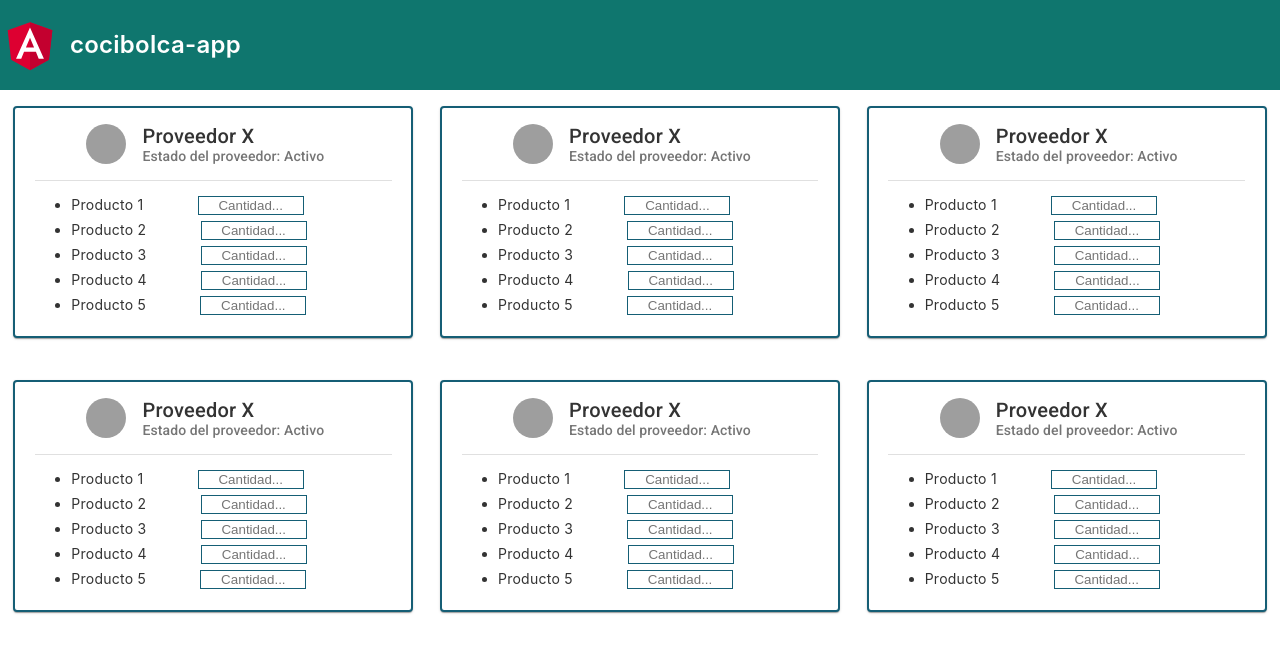
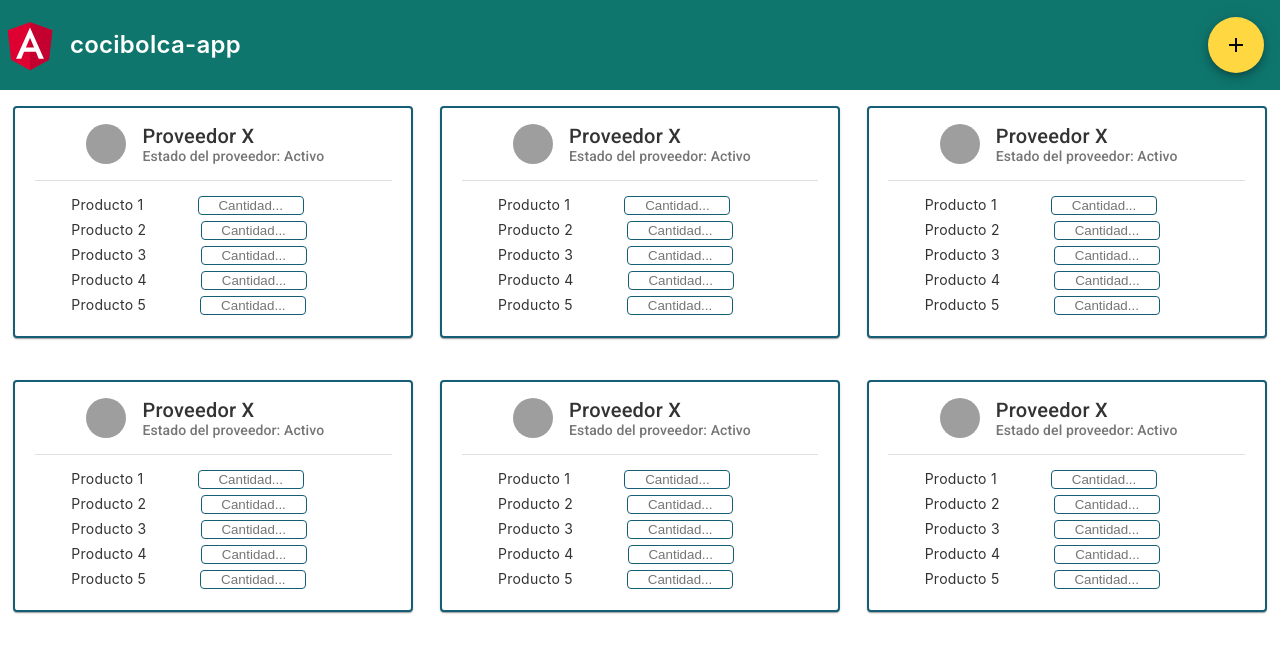
Before and after one commit to NormanA1una/cocibolca-app, an Angular app: page / in a window 1280 px wide. Shown: the top 652 px of the page. Built offline with nearby package versions, Linux system fonts and the light colour scheme; grey boxes are pictures that could not be loaded.

Commit message:
Cosas, me duele la cabeza

```diff
--- a/src/app/app.component.html
+++ b/src/app/app.component.html
@@ -10,6 +10,9 @@
   />
   <span class="text-white text-2xl">{{ title }}</span>
   <div class="flex flex-1 spacer"></div>
+  <button class="mr-4" color="accent" mat-fab>
+    <mat-icon>add</mat-icon>
+  </button>
 </div>
 <div
   class="grid grid-cols-1 max-[820px]:justify-items-center min-[820px]:grid-cols-2 min-[1200px]:grid-cols-3"
--- a/src/app/app.component.ts
+++ b/src/app/app.component.ts
@@ -7,12 +7,4 @@ import { Component } from '@angular/core';
 })
 export class AppComponent {
   title = 'cocibolca-app';
-
-  nameOfProduct: string[] = [
-    'Producto 1',
-    'Producto 2',
-    'Producto 3',
-    'Producto 4',
-    'Producto 5',
-  ];
 }
--- a/src/app/app.module.ts
+++ b/src/app/app.module.ts
@@ -8,6 +8,7 @@ import { MatCardModule } from '@angular/material/card';
 import { MatDividerModule } from '@angular/material/divider';
 import { MatGridListModule } from '@angular/material/grid-list';
 import { MatListModule } from '@angular/material/list';
+import { MatIconModule } from '@angular/material/icon';
 
 @NgModule({
   declarations: [AppComponent, ProductCardComponent],
@@ -19,6 +20,7 @@ import { MatListModule } from '@angular/material/list';
     MatDividerModule,
     MatGridListModule,
     MatListModule,
+    MatIconModule,
   ],
   providers: [],
   bootstrap: [AppComponent],
--- a/src/app/product-card/product-card.component.html
+++ b/src/app/product-card/product-card.component.html
@@ -8,44 +8,12 @@
     <mat-divider class="w-[90%] m-auto"></mat-divider>
     <mat-card-content class="">
       <ul>
-        <li class="my-[5px]">
-          Producto 1
+        <li *ngFor="let product of nameOfProduct" class="my-[5px] list-none">
+          {{ product }}
           <input
             type="text"
             placeholder="Cantidad..."
-            class="ml-[50px] border-solid border-cyan-800 border-[1px] max-w-[100px] text-center"
-          />
-        </li>
-        <li class="my-[5px]">
-          Producto 2
-          <input
-            type="text"
-            placeholder="Cantidad..."
-            class="ml-[50px] border-solid border-cyan-800 border-[1px] max-w-[100px] text-center"
-          />
-        </li>
-        <li class="my-[5px]">
-          Producto 3
-          <input
-            type="text"
-            placeholder="Cantidad..."
-            class="ml-[50px] border-solid border-cyan-800 border-[1px] max-w-[100px] text-center"
-          />
-        </li>
-        <li class="my-[5px]">
-          Producto 4
-          <input
-            type="text"
-            placeholder="Cantidad..."
-            class="ml-[50px] border-solid border-cyan-800 border-[1px] max-w-[100px] text-center"
-          />
-        </li>
-        <li class="my-[5px]">
-          Producto 5
-          <input
-            type="text"
-            placeholder="Cantidad..."
-            class="ml-[50px] border-solid border-cyan-800 border-[1px] max-w-[100px] text-center"
+            class="ml-[50px] border-solid border-cyan-800 border-[1px] max-w-[100px] text-center rounded"
           />
         </li>
       </ul>
```
